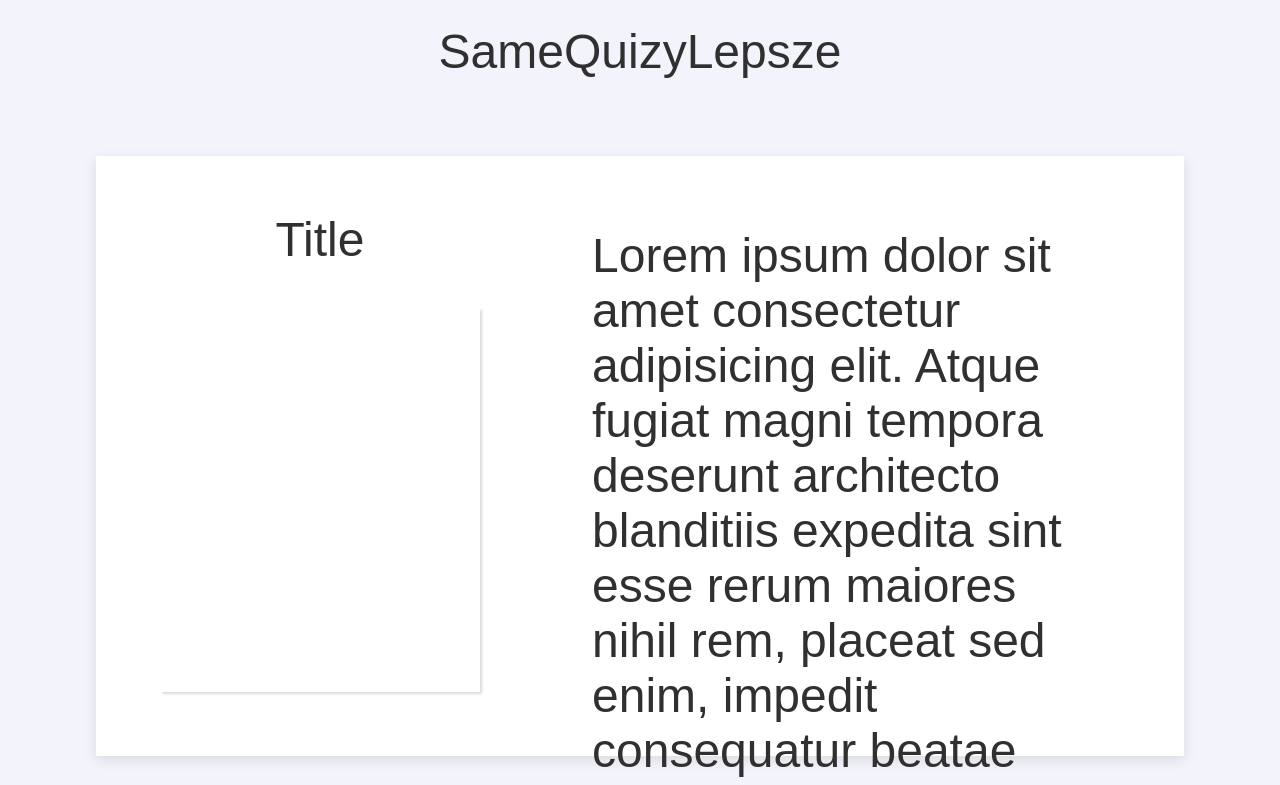
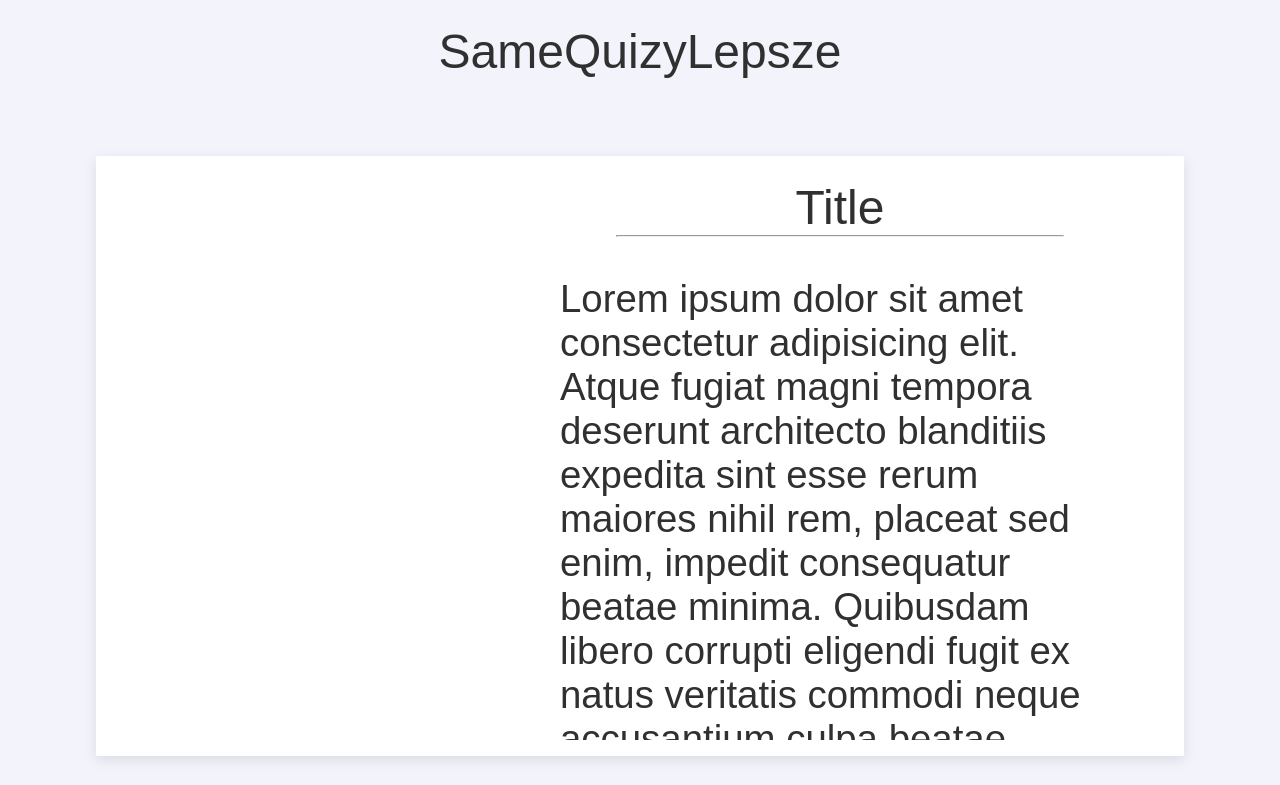
Before and after one commit to adelkaamarenka/QuizApp, a plain HTML site: page result.html in a window 1280 px wide. Shown: the top 785 px of the page. Drawn offline with Linux system fonts and the light colour scheme; a web font is replaced by a local one.

Commit message:
better design

```diff
--- a/result.html
+++ b/result.html
@@ -18,10 +18,11 @@
     <h2 class="logo">SameQuizyLepsze</h2>
     <div class="result-container">
       <div class="right">
-        <h2 class="title" data-translate>Title</h2>
         <img src="" alt="" class="img" />
       </div>
       <div class="left">
+        <h2 class="title" data-translate>Title</h2>
+        <hr class="line" />
         <p class="description" data-translate="">
           Lorem ipsum dolor sit amet consectetur adipisicing elit. Atque fugiat
           magni tempora deserunt architecto blanditiis expedita sint esse rerum
--- a/styles/common.css
+++ b/styles/common.css
@@ -2,6 +2,7 @@
 
 :root {
   --normal-font-size: 3rem;
+  --middle-font: 80%;
   --smaller-font: 60%;
   --smaller-font-mobile: 40%;
   --font: "Montserrat", sans-serif;
--- a/styles/result.css
+++ b/styles/result.css
@@ -19,19 +19,13 @@
 
 .right {
   width: 40%;
-  padding: 3rem;
-  text-align: center;
-  display: flex;
-  flex-direction: column;
-}
-
-.title {
-  margin: 0;
-  height: 20%;
+  padding: 0;
+  overflow: hidden;
 }
 
 .img {
-  height: 80%;
+  width: 100%;
+  margin: 0;
   box-shadow: rgba(0, 0, 0, 0.15) 1.95px 1.95px 2.6px;
   pointer-events: none;
 }
@@ -39,12 +33,28 @@
 .left {
   width: 60%;
   overflow: hidden;
-  padding: 2rem 1rem;
-  margin: auto;
-  padding: 4rem;
+  margin: 0 auto;
+  padding: 1rem 2rem;
+  display: flex;
+  flex-direction: column;
+}
+
+.title {
+  margin-top: 0;
+  height: 15%;
+  margin-bottom: 0;
+  text-align: center;
+}
+
+.line {
+  width: 80%;
+  background: var(--red-color);
+  height: 5px;
+  margin-top: 0;
+  padding: 0;
 }
 
 .description {
-  margin: 0;
-  font-size: var(--normal-font-si);
+  margin-top: 1rem;
+  font-size: var(--middle-font);
 }
```
